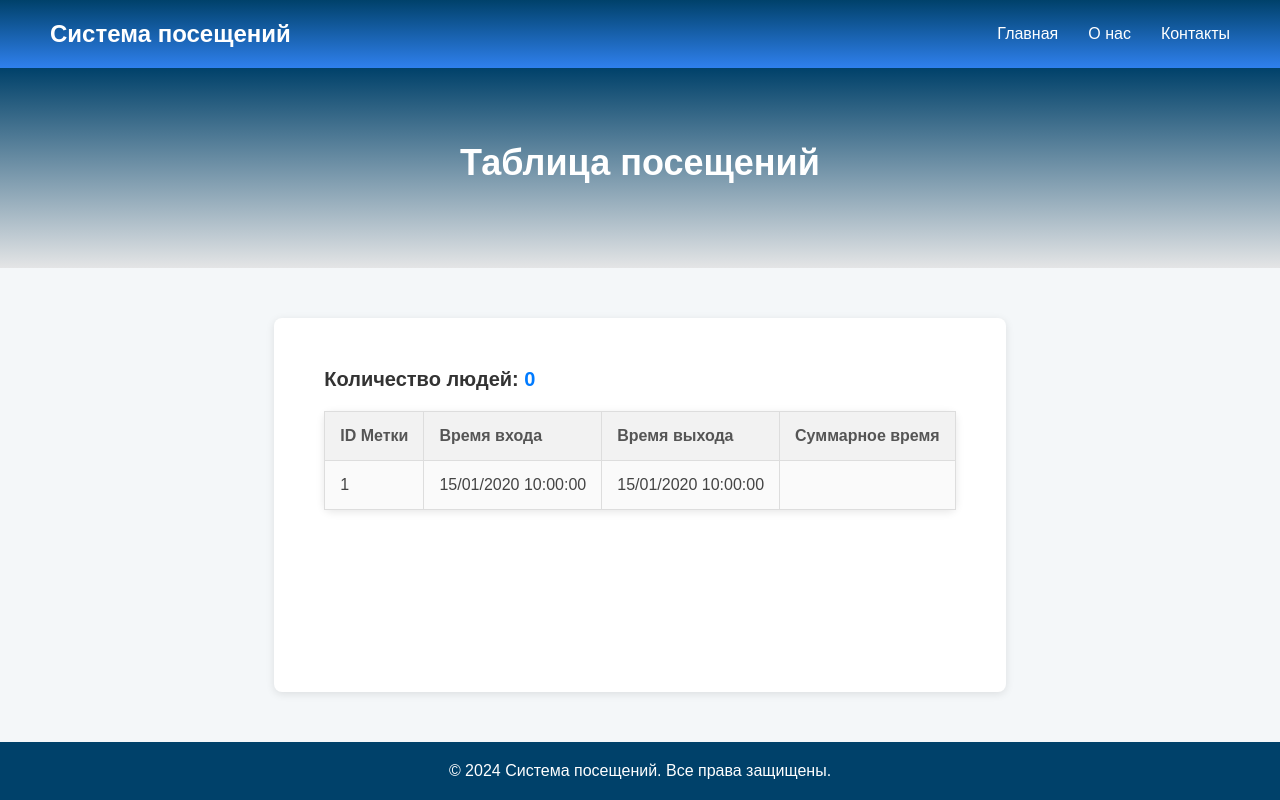
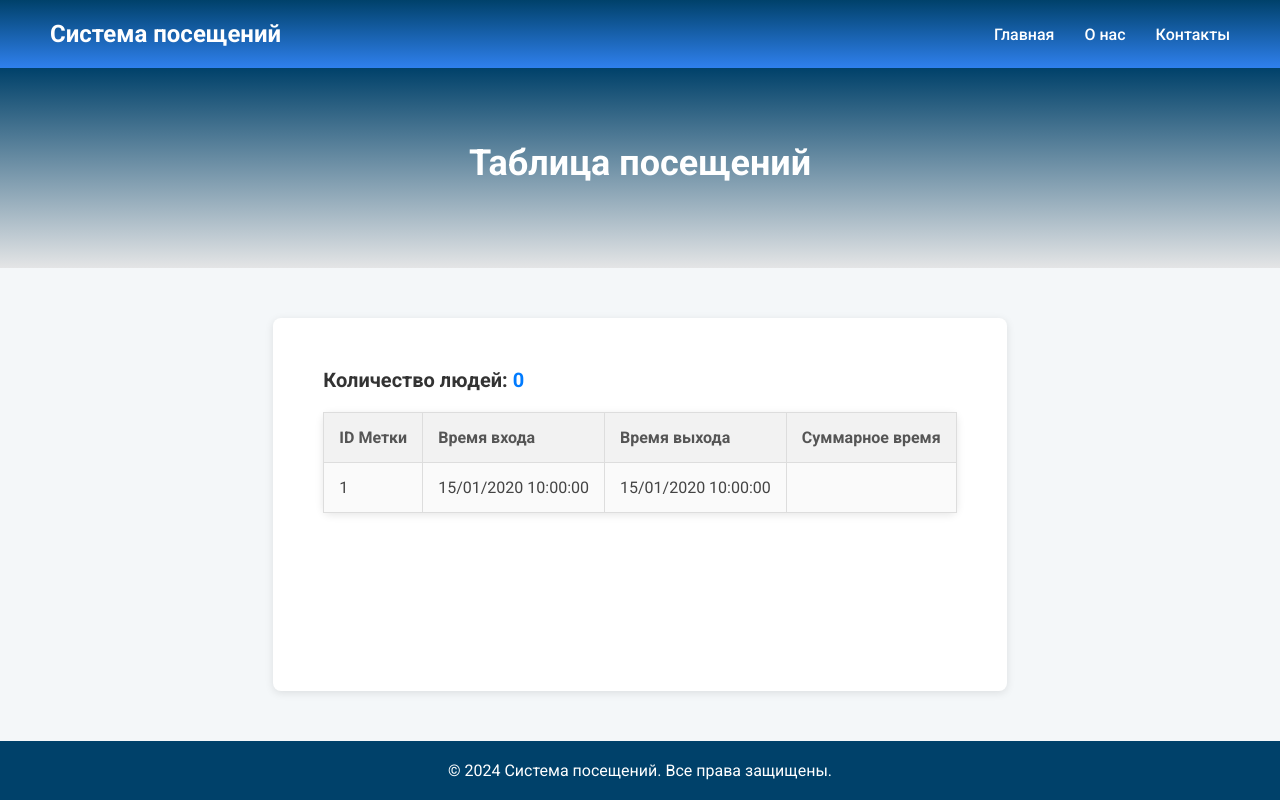
Before and after one commit to A1fheim/RFID, a Django app: page /table/ in a window 1280 px wide. Run offline with Django 5.2, Linux system fonts and the light colour scheme; tables that the repository leaves empty hold one stand-in row (values such as "Sample post").

Commit message:
стили 2

```diff
--- a/myapp/templates/table.html
+++ b/myapp/templates/table.html
@@ -19,7 +19,7 @@
         }
 
         body {
-            font-family: 'Arial', sans-serif;
+            font-family: 'Roboto', sans-serif;
             background-color: #f4f7f9;
             color: white;
             margin: 0;
```
